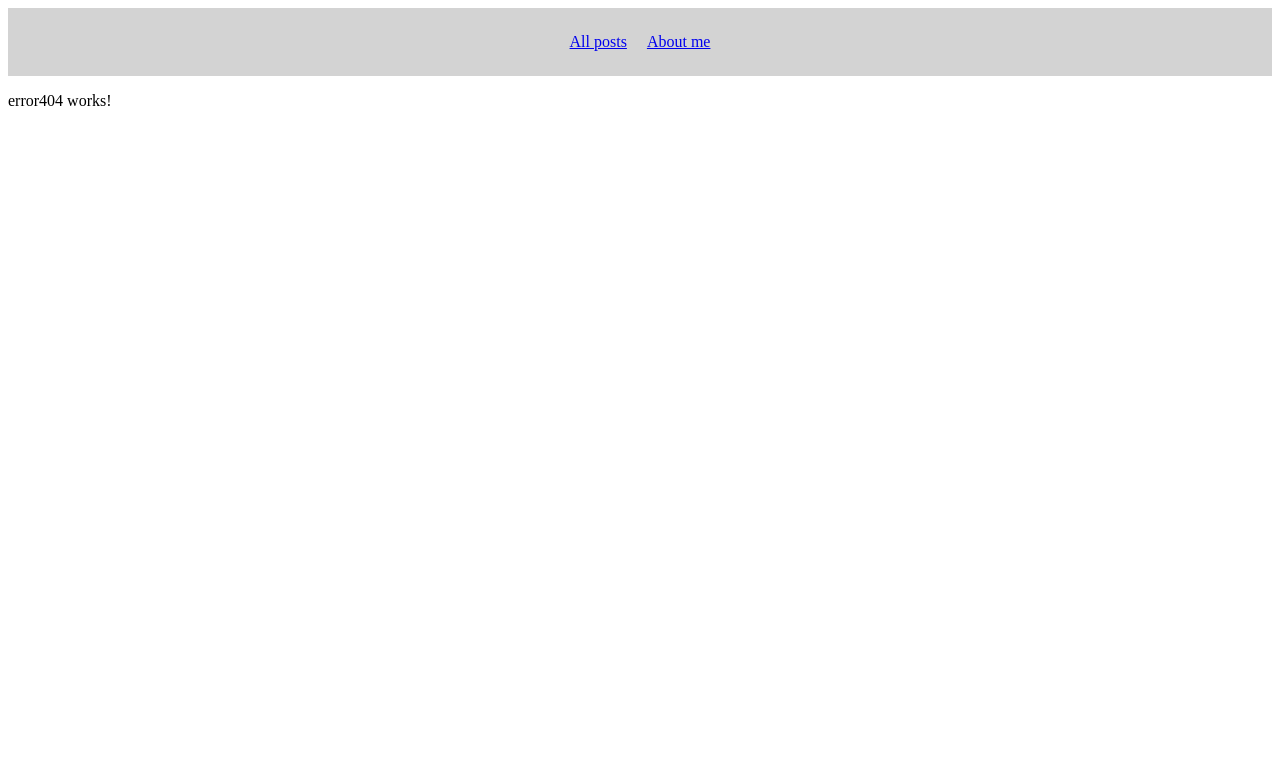
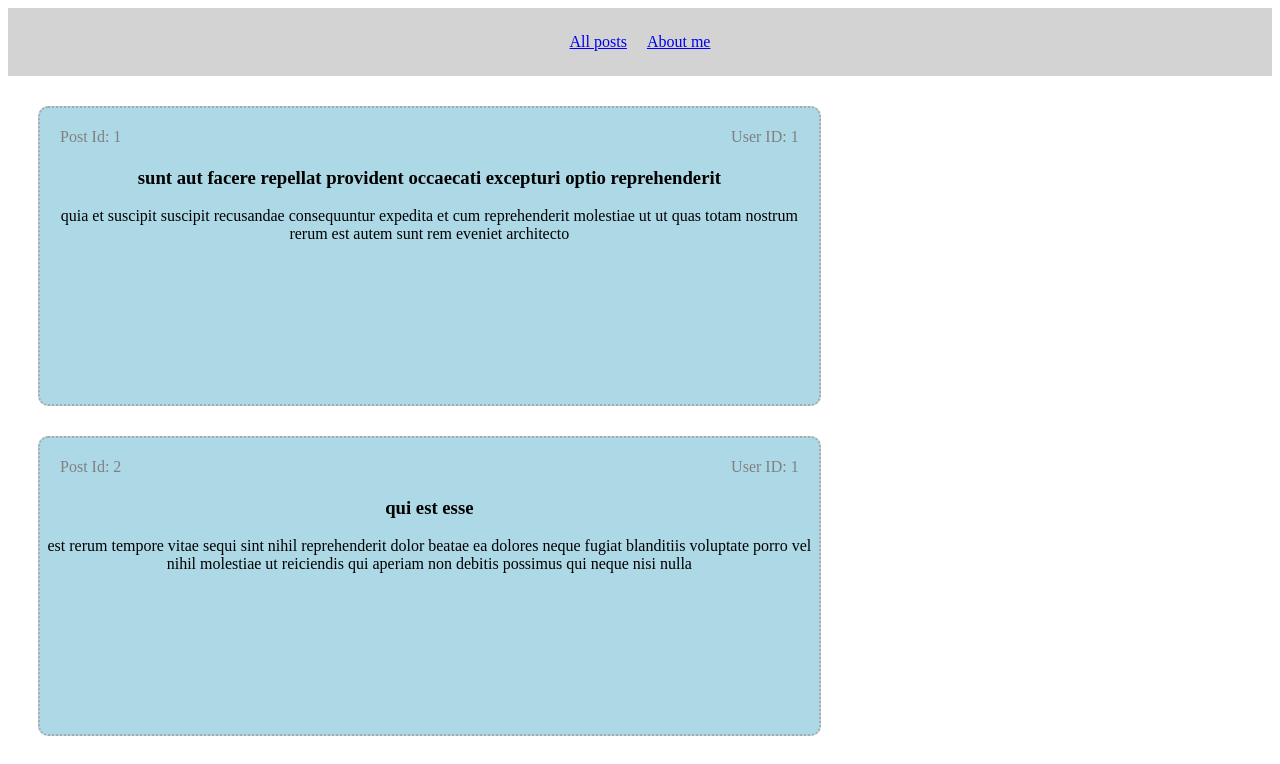
Before and after one commit to RefugeesCodeAT/angular-simple-social-media, an Angular app in the folder socialmedia/: page /allposts in a window 1280 px wide. Shown: the top 764 px of the page. Built offline with nearby package versions, Linux system fonts and the light colour scheme; data requests are answered from the project's data file.

Commit message:
Http request implemented woth allposts component

```diff
--- a/socialmedia/src/app/components/allposts/allposts.component.html
+++ b/socialmedia/src/app/components/allposts/allposts.component.html
@@ -1,7 +1,7 @@
 <div class="container">
   <div class="row">
     <div class="col-8">
-      <app-posts [postInfo]=""></app-posts>
+        <app-posts *ngFor="let post of respond" [postInfo]="post"></app-posts>
     </div>
     <div class="col-4">
 
--- a/socialmedia/src/app/components/allposts/allposts.component.ts
+++ b/socialmedia/src/app/components/allposts/allposts.component.ts
@@ -1,4 +1,6 @@
 import { Component, OnInit } from '@angular/core';
+
+import { HttpService } from '../../services/http.service';
 
 @Component({
   selector: 'app-allposts',
@@ -7,9 +9,16 @@ import { Component, OnInit } from '@angular/core';
 })
 export class AllpostsComponent implements OnInit {
 
-  constructor() { }
+  respond: Array<any>;
+  constructor(private http: HttpService) { }
 
   ngOnInit() {
+    this.http.makeRequest("posts", "Get").subscribe( (res: any) => {
+      this.respond = res;
+    },
+    (error: any) => {
+      console.log(error);
+    });
   }
 
 }
--- a/socialmedia/src/app/components/navbar/navbar.component.html
+++ b/socialmedia/src/app/components/navbar/navbar.component.html
@@ -2,7 +2,7 @@
   <div class="row bg-gray">
     <div class="col-12">
       <ul class="my-navbar text-center">
-        <li><a routerLink="#">All posts</a></li>
+        <li><a routerLink="/allposts">All posts</a></li>
         <li><a routerLink="/aboutus">About me</a></li>
       </ul>
     </div>
--- a/socialmedia/src/app/components/posts/posts.component.html
+++ b/socialmedia/src/app/components/posts/posts.component.html
@@ -1,3 +1,4 @@
+<div class="col-12">
   <div class="post-container">
     <div class="post-header">
       <div class="user-id">
@@ -17,3 +18,4 @@
       </div>
     </div>
   </div>
+</div>
--- a/socialmedia/src/app/routes/routes-routing.module.ts
+++ b/socialmedia/src/app/routes/routes-routing.module.ts
@@ -4,9 +4,11 @@ import { Routes, RouterModule } from '@angular/router';
 // Components
 import { Error404Component } from '../components/error404/error404.component';
 import { AboutusComponent } from '../components/aboutus/aboutus.component';
+import { AllpostsComponent } from '../components/allposts/allposts.component';
 
 // TODO define your components as pages
 const routes: Routes = [
+  {path: 'allposts', component: AllpostsComponent},
   {path: 'aboutus', component: AboutusComponent},
   {path: '**', component: Error404Component}
 ];
--- a/socialmedia/src/environments/environment.ts
+++ b/socialmedia/src/environments/environment.ts
@@ -5,5 +5,5 @@
 
 export const environment = {
   production: false,
-  backendUrl: 'https://jsonplaceholder.typicode.com/'
+  backendUrl: 'http://localhost:3000/'
 };
```
Lines whose indentation alone changed are shown as unchanged.
